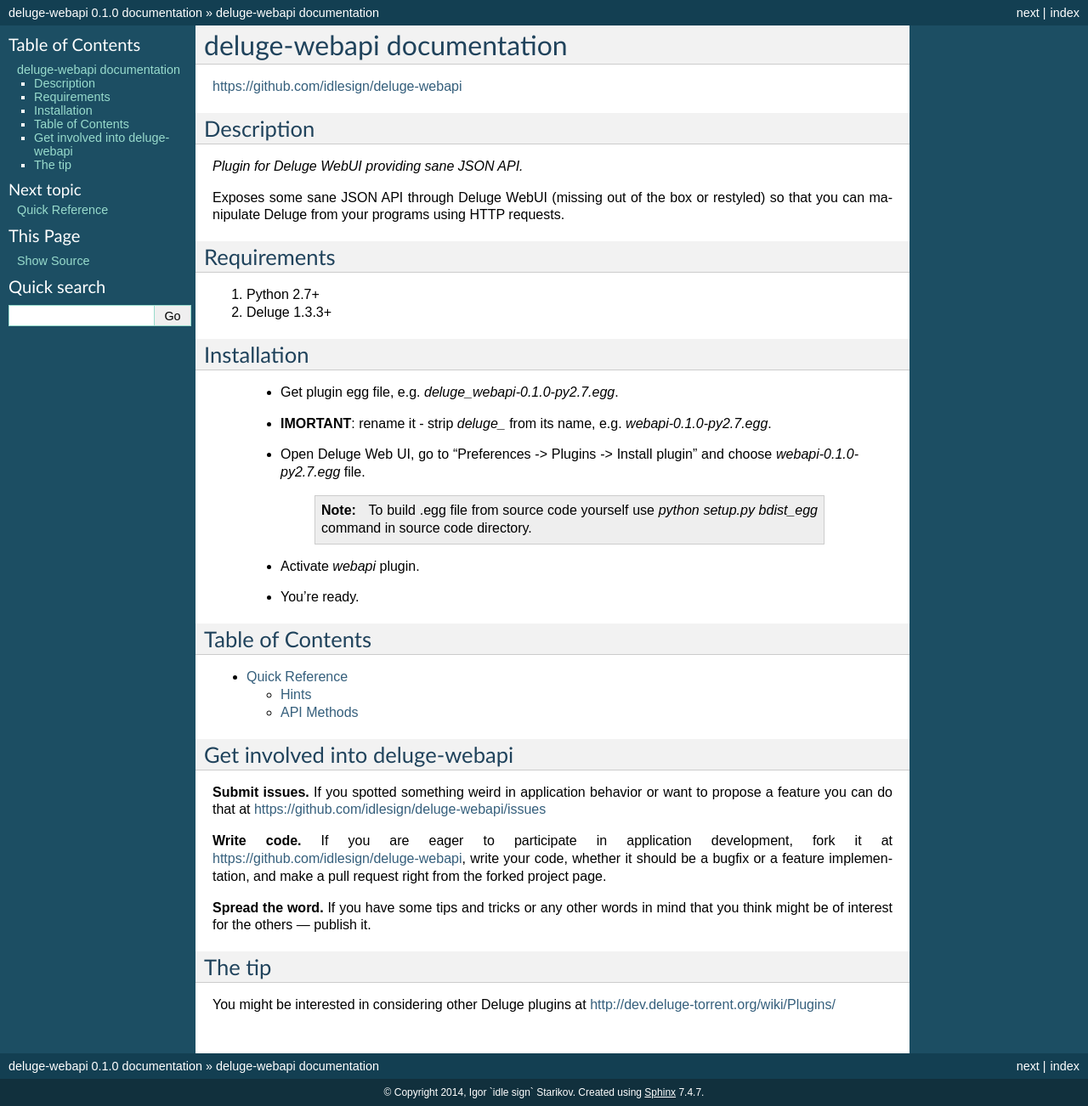
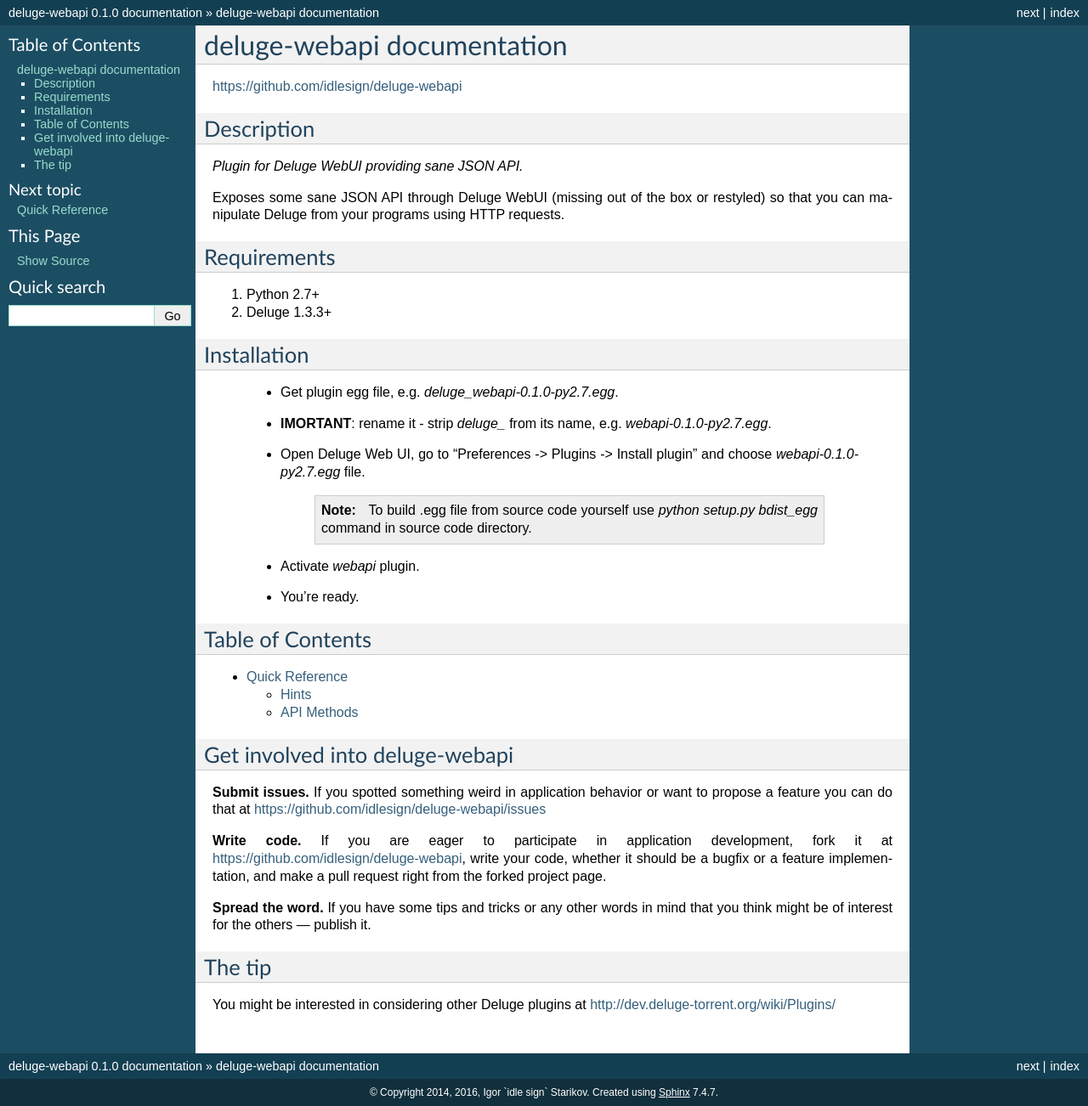
Before and after one commit to idlesign/deluge-webapi, a Sphinx documentation site: the page built from docs/source/index.rst, in a window 1280 px wide. Shown: the whole page at 85% size. Built offline with Sphinx 7.4.7, drawn with Linux system fonts in a browser that asks for light colours.

Commit message:
Years updated

```diff
--- a/docs/source/conf.py
+++ b/docs/source/conf.py
@@ -41,7 +41,7 @@
 
 # General information about the project.
 project = u'deluge-webapi'
-copyright = u'2014, Igor `idle sign` Starikov'
+copyright = u'2014, 2016, Igor `idle sign` Starikov'
 
 # The version info for the project you're documenting, acts as replacement for
 # |version| and |release|, also used in various other places throughout the
```
